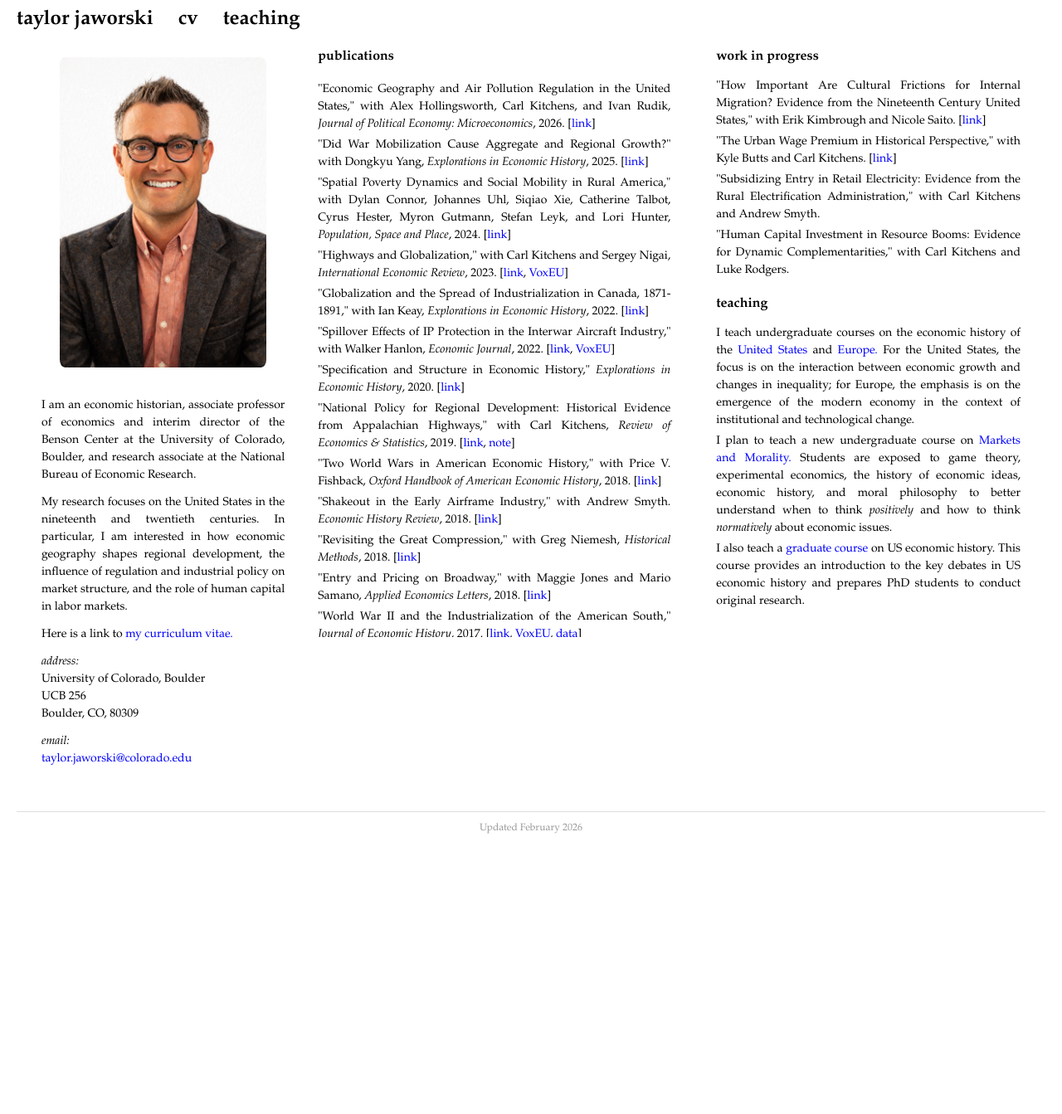
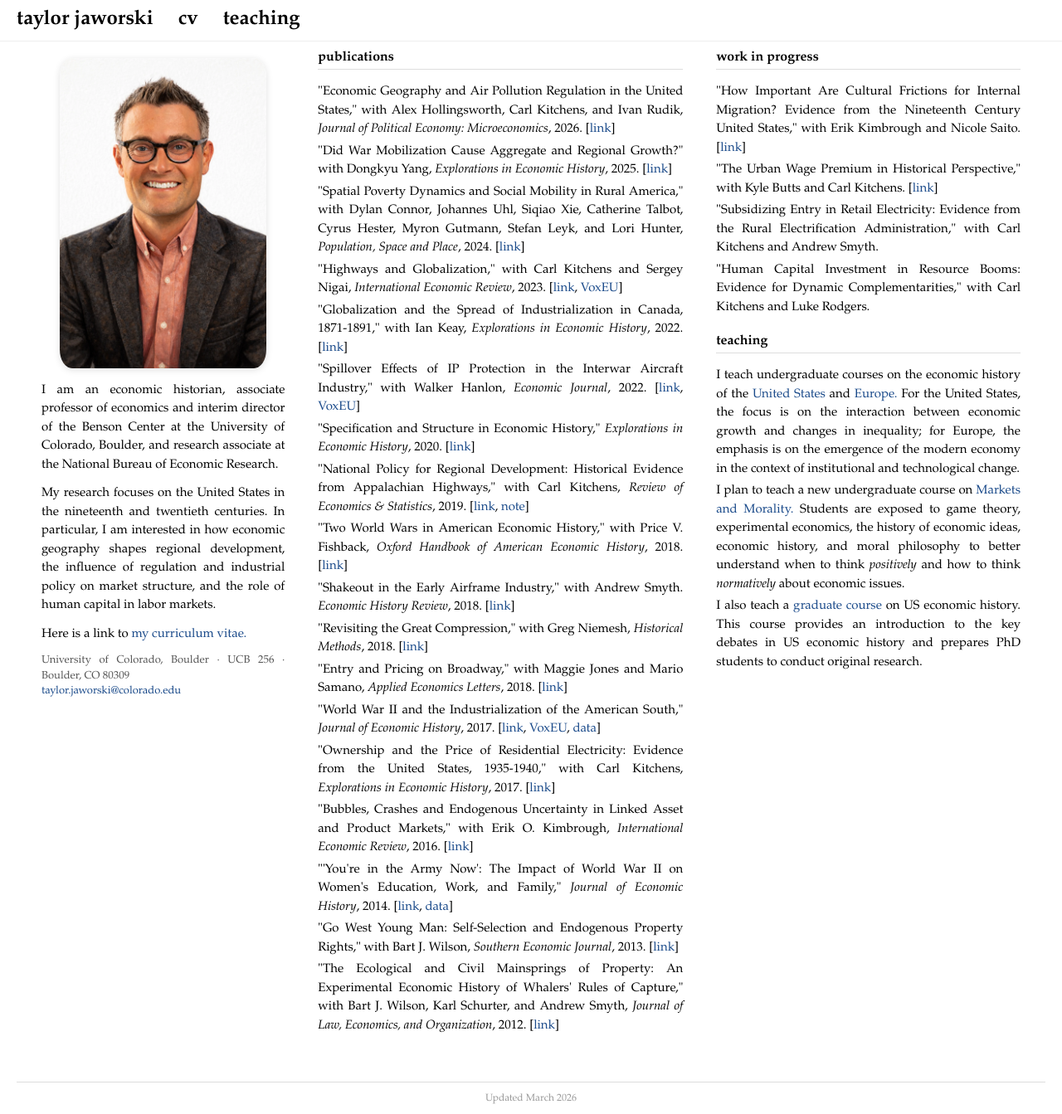
Before and after one commit to jaworskit/jaworskit.github.io, a Jekyll site: the page built from index.html, in a window 1280 px wide. Shown: the whole page at 83% size. Built offline with Jekyll 4.4.1, drawn with Linux system fonts in a browser that asks for light colours; before the commit the page ends 1257 px from its top, so only the background shows below that.

Commit message:
Update pages.

```diff
--- a/_includes/footer.html
+++ b/_includes/footer.html
@@ -1,3 +1,10 @@
 <footer class="site-footer">
-  Updated February 2026
+  Updated <script>
+    (function(){
+      var m = ['January','February','March','April','May','June',
+               'July','August','September','October','November','December'];
+      var d = new Date();
+      document.write(m[d.getMonth()] + ' ' + d.getFullYear());
+    })();
+  </script>
 </footer>
--- a/css/main.css
+++ b/css/main.css
@@ -14,12 +14,12 @@ body {
   overflow-x: hidden;
 }
 
-a { color: blue; text-decoration: none; }
+a { color: #1a4a8a; text-decoration: none; }
 a:hover { text-decoration: underline; }
 
 p {
   line-height: 1.5;
-  font-size: 14px;
+  font-size: 15px;
   text-align: justify;
   margin: 0 0 12px 0;
 }
@@ -32,6 +32,7 @@ p {
   width: 100%;
   background-color: white;
   z-index: 100;
+  border-bottom: 1px solid #eee;
   display: flex;
   justify-content: flex-start;
   align-items: center;
@@ -137,6 +138,8 @@ p {
   font-size: 16px;
   font-weight: bold;
   margin: 20px 0 6px 0;
+  padding-bottom: 4px;
+  border-bottom: 1px solid #ddd;
 }
 
 .column-title:first-child {
@@ -200,14 +203,14 @@ p {
 .course-title {
   margin: 0 0 8px 0;
   font-size: 18px;
-  color: blue;
+  color: #1a4a8a;
   font-family: inherit;
   font-weight: bold;
 }
 
 /* ── Images ───────────────────────────────────────── */
 .full-width-img { width: 100%; height: auto; display: block; margin: 0 0 12px 0; }
-.profile-img { border-radius: 2.5%; margin: 10px 0; width: 85%; }
+.profile-img { border-radius: 6%; margin: 10px 0; width: 85%; box-shadow: 0 2px 8px rgba(0,0,0,0.12); }
 
 /* ── Scrollable panels (course outlines) ──────────── */
 .scroll-panel {
@@ -311,7 +314,7 @@ p {
 
   .home-page .column-title:nth-of-type(2) { margin-top: 25px; }
 
-  .profile-img { width: 55%; }
+  .profile-img { width: 45%; }
 
   .scroll-panel {
     max-height: none !important;
--- a/eureconhist.html
+++ b/eureconhist.html
@@ -39,7 +39,6 @@ body_class: course-page
 
     <div class="column">
       <div class="column-title">outline</div>
-      <div class="scroll-panel" style="margin-bottom: 25px;">
         <ul class="topic-list">
           <li>
             <span class="topic-title">Economic Growth in the Very Long Run</span>
@@ -257,7 +256,6 @@ body_class: course-page
             </ul>
           </li>
         </ul>
-      </div>
     </div>
 
     <div class="column">
--- a/index.html
+++ b/index.html
@@ -13,7 +13,6 @@ body_class: home-page
         <img class="profile-img" src="/profile.webp" alt="Taylor Jaworski">
       </div>
 
-      <div class="column-title"> </div>
       <p>
         I am an economic historian, associate professor of economics and interim director of the Benson Center at the University of Colorado, Boulder, and research associate at the National Bureau of Economic Research.
       </p>
@@ -24,21 +23,14 @@ body_class: home-page
       <p>
         Here is a link to <a href="/CV.pdf" target="_blank">my curriculum vitae.</a>
       </p>
-      <p>
-        <em>address:</em><br>
-        University of Colorado, Boulder<br>
-        UCB 256<br>
-        Boulder, CO, 80309
-      </p>
-      <p>
-        <em>email:</em><br>
+      <p style="font-size: 13px; color: #555; line-height: 1.4;">
+        University of Colorado, Boulder · UCB 256 · Boulder, CO 80309<br>
         <a href="mailto:taylor.jaworski@colorado.edu">taylor.jaworski@colorado.edu</a>
       </p>
     </div>
 
     <div class="column">
       <div class="column-title">publications</div>
-      <div class="scroll-panel">
       <ul class="pub-list">
         <li>
           <p>
@@ -167,7 +159,6 @@ body_class: home-page
           </p>
         </li>
       </ul>
-      </div>
     </div>
 
     <div class="column">
--- a/useconhist.html
+++ b/useconhist.html
@@ -46,7 +46,6 @@ body_class: course-page
 
     <div class="column">
       <div class="column-title">outline</div>
-      <div class="scroll-panel" style="margin-bottom: 25px;">
         <ul class="topic-list">
           <li>
             <span class="topic-title">Can Capitalism and Democracy Coexist?</span>
@@ -293,7 +292,6 @@ body_class: course-page
             </ul>
           </li>
         </ul>
-      </div>
     </div>
 
     <div class="column">
```
